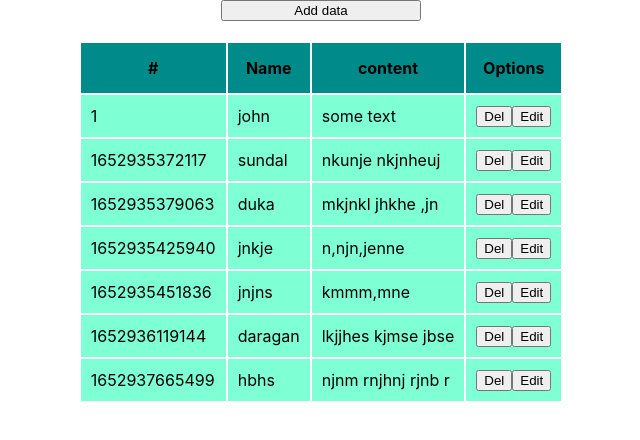
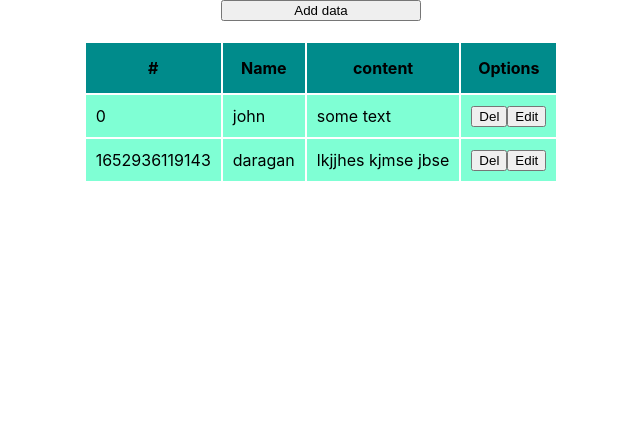
Before and after one commit to Aleksandr-Pod/React-RTK-Query, a React (Create React App) app: page / in a window 1280 px wide. Shown: the top 440 px of the page, without its empty margins (319-959 px from the left). Built offline with nearby package versions, Linux system fonts and the light colour scheme; data requests are answered from the project's data file.

Commit message:
Ask delete

```diff
--- a/db.json
+++ b/db.json
@@ -6,34 +6,9 @@
       "content": "some text"
     },
     {
-      "id": 1652935372116,
-      "name": "sundal",
-      "content": "nkunje nkjnheuj "
-    },
-    {
-      "id": 1652935379062,
-      "name": "duka",
-      "content": "mkjnkl jhkhe ,jn "
-    },
-    {
-      "id": 1652935425939,
-      "name": "jnkje",
-      "content": "n,njn,jenne"
-    },
-    {
-      "id": 1652935451835,
-      "name": "jnjns",
-      "content": "kmmm,mne"
-    },
-    {
       "id": 1652936119143,
       "name": "daragan",
       "content": "lkjjhes kjmse jbse"
-    },
-    {
-      "id": 1652937665498,
-      "name": "hbhs",
-      "content": "njnm rnjhnj rjnb r"
     }
   ]
 }
--- a/src/components/API/MyRecords.js
+++ b/src/components/API/MyRecords.js
@@ -25,7 +25,6 @@ export const myRecordsAPI = createApi({
             invalidatesTags: ['records']
         })
     }),
-
 })
 
 export const { useGetMyRecordsQuery, useAddMyRecordMutation, useDeleteMyRecordMutation } = myRecordsAPI;
--- a/src/components/App.jsx
+++ b/src/components/App.jsx
@@ -1,5 +1,5 @@
 // import Pokemon from './Pokemon';
-import { MyRecords } from './MyRecords/MyRecords';
+import { RecordsList } from './MyRecords/RecordsList';
 
 
 export const App = () => {
@@ -8,7 +8,7 @@ export const App = () => {
   return (
     <div>
       {/* <Pokemon /> */}
-      <MyRecords/>
+      <RecordsList/>
     </div>
   );
 };
--- a/src/components/Confirmation/ConfirmForm.js
+++ b/src/components/Confirmation/ConfirmForm.js
@@ -1,6 +1,9 @@
-export const ConfirmForm = () => {
+export const ConfirmForm = ({todelete, currId}) => {
     return (
-        <h2>Удалить? Y(да), N(нет)</h2>
-
+        <>
+            <h3>Удалить?</h3><hr/>
+            <button type="text" onClick={() => todelete(true, currId)}>YES (ДА)</button>
+            <button type="text" onClick={() => todelete(false)}>NO (НЕТ)</button>
+        </>
     )
 }
--- a/src/components/MyRecords/RecordItem.js
+++ b/src/components/MyRecords/RecordItem.js
@@ -1,23 +1,12 @@
-import { useDeleteMyRecordMutation } from "../API/MyRecords";
+export const RecordItem = ({ itemData, Edit, confirmation }) => {
 
-export const RecordItem = ({ itemData, Edit }) => {
-    const [deleteRecord, delStatus] = useDeleteMyRecordMutation();
-
-    const onDelete = (id) => {
-        confirm();
-
-        deleteRecord(id);
-    }
-    const confirm = () => {
-
-    }
     return (
         <tr>
-            <td>{Number(itemData.id) + 1}</td>
+            <td>{itemData.id}</td>
             <td>{itemData.name}</td>
             <td>{itemData.content}</td>
             <td>
-                <button type="text" onClick={() => onDelete(itemData.id)} disabled={delStatus.isLoading}>Del</button>
+                <button type="text" onClick={() => confirmation(itemData.id)}>Del</button>
                 <button type="text" onClick={() => Edit(itemData.id)}>Edit</button>
             </td>
         </tr>
--- a/src/components/MyRecords/MyRecords.js
+++ b/src/components/MyRecords/RecordsList.js
@@ -1,14 +1,15 @@
-import { useGetMyRecordsQuery } from "../API/MyRecords";
+import { useGetMyRecordsQuery, useDeleteMyRecordMutation } from "../API/MyRecords";
 import { RecordItem } from "./RecordItem";
 import { Modal } from "components/Modal/modal";
 import { useState } from 'react';
 import { AddForm } from '../Modal/AddForm';
 import { ConfirmForm } from "components/Confirmation/ConfirmForm";
 
-export const MyRecords = () => {
+export const RecordsList = () => {
     const { data } = useGetMyRecordsQuery("");
+    const [ deleteMyRecord ] = useDeleteMyRecordMutation();
     const [showModal, setShowModal] = useState(false);
-    const [modalContent, setModalContent] = useState(<AddForm/>)
+    const [modalContent, setModalContent] = useState(<AddForm />);
 
     const onAddRecord = () => {
         toggleModal();
@@ -16,31 +17,31 @@ export const MyRecords = () => {
     const onEditRecord = () => {
         console.log('Edit Record');
     }
-    const confirmation = () => {
-        toggleModal();
-        setModalContent(<ConfirmForm/>)
+    const confirmation = (id) => {
+        setModalContent(<ConfirmForm todelete={todelete} currId={id}/>)
+        setShowModal(true); // включаем модалку
+
+    }
+    const todelete = (res, currId) => {
+        console.log('delete access:', res);
+        console.log('current Id:', currId);
+        if (res) {
+            console.log('deleting ...');
+            deleteMyRecord(currId);
+            setModalContent(<AddForm />);
+        }
+        setShowModal(false); // выключаем модалку
     }
 
     const toggleModal = () => {
         setShowModal(!showModal);
     }
     const onKeyPress = (e) => {
-        console.log(e.code);
-        if (e.code === "Escape") {
-            toggleModal();
-            return;
-        }
-        if (e.code === "KeyY") {
-            console.log('confirmed');
-            toggleModal();
-        } else {
-            console.log("not confirmed");
-        }
-
+        if (e.code === "Escape") toggleModal();
     }
     const onOverlayClick = (evt) => {
-    if (evt.target === evt.currentTarget) toggleModal({})
-  }
+        if (evt.target === evt.currentTarget) toggleModal()
+    }
 
     return (
         <div style={{ display: "flex", flexDirection: "column", alignItems: "center" }}>
@@ -52,7 +53,13 @@ export const MyRecords = () => {
                         <tr>
                             <th>#</th><th>Name</th><th>content</th><th>Options</th>
                         </tr>
-                        {data.map(el => <RecordItem key={el.id} itemData={el} Edit={onEditRecord} confirm={confirmation}/>)}
+                        {data.map(el => <RecordItem
+                            key={el.id}
+                            itemData={el}
+                            Edit={onEditRecord}
+                            confirmation={confirmation}
+
+                        />)}
                     </thead>
                 </table>)}
         </div>
```
